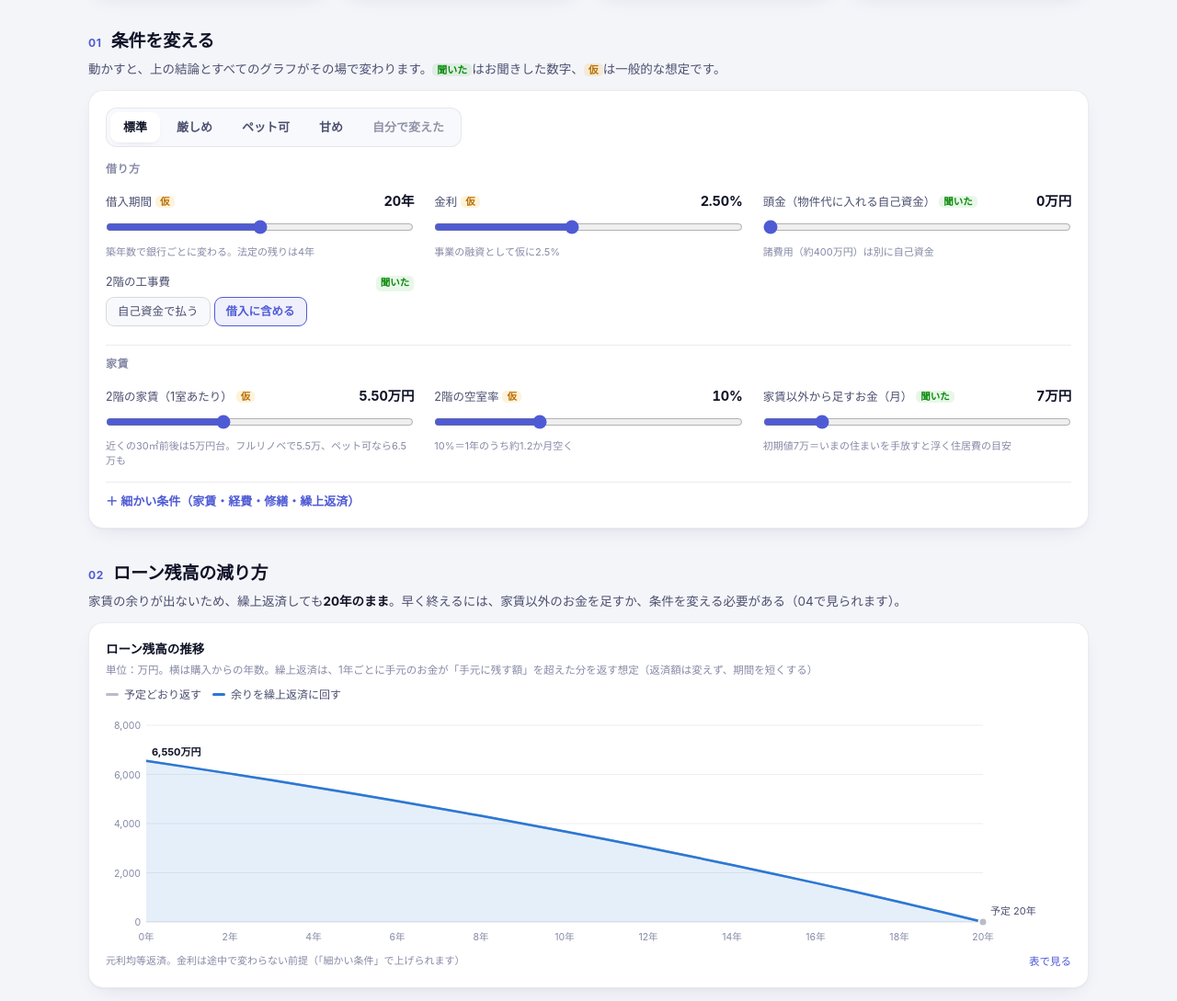
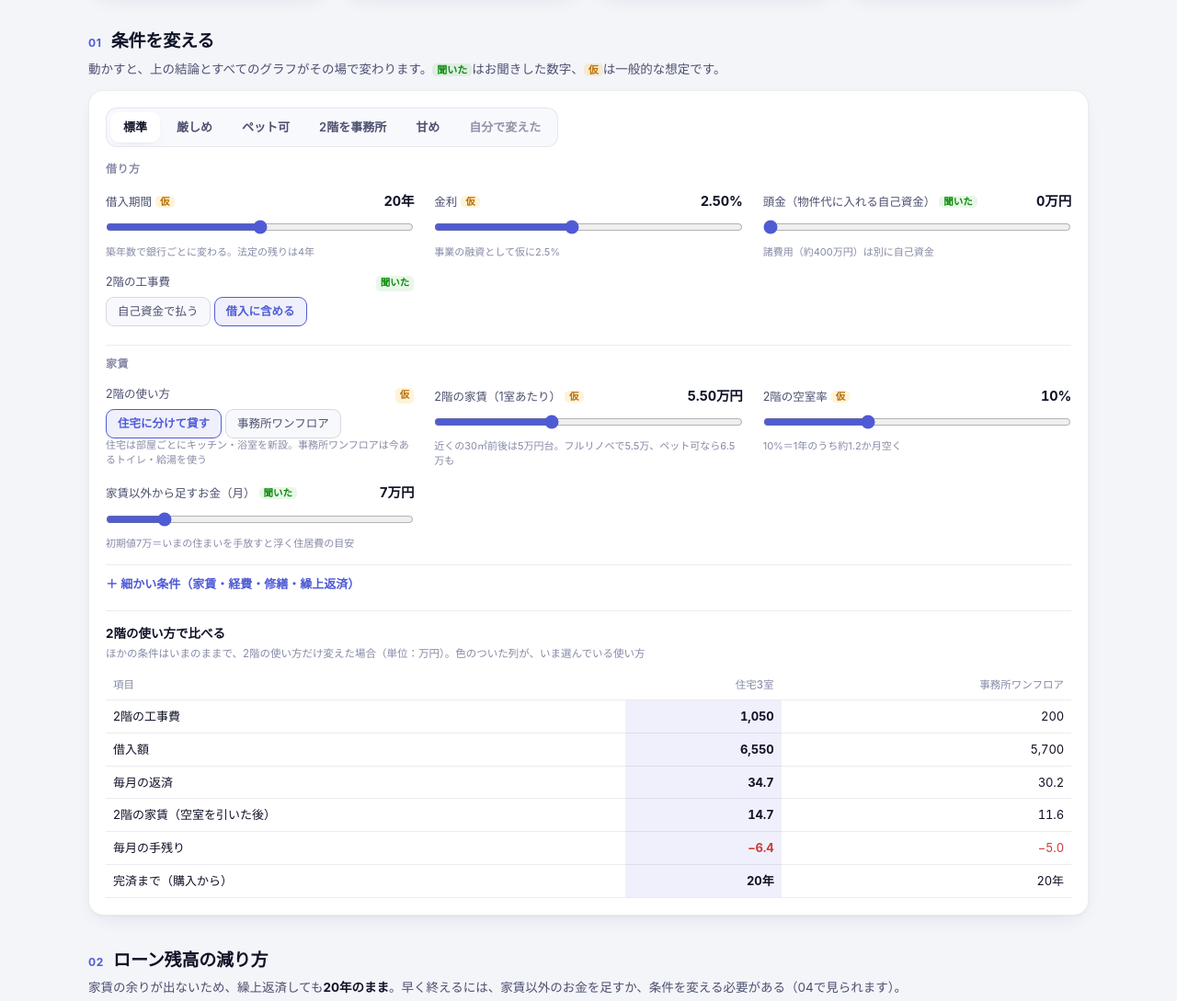
Before and after one commit to rin620317-cyber/building-loan-sim, a plain HTML site: page index.html in a window 1280 px wide. Shown: the part 760-1849 px from the top of the page at 92% size. Drawn offline with Linux system fonts and the light colour scheme.

Commit message:
2階を事務所ワンフロアにする案を追加
Co-Authored-By: Claude Opus 5.5 <noreply@anthropic.com>

```diff
--- a/index.html
+++ b/index.html
@@ -30,7 +30,7 @@
 --s1:#3987e5;--s2:#d95926;--s3:#199e70;--neutral:#4b4e6b;--neutral-2:#33354f;
 --good:#2fc72f;--bad:#ff6b6b;--warn:#fab219;--warn-s:rgba(250,178,25,.13);--bad-s:rgba(255,107,107,.12);--good-s:rgba(47,199,47,.12);
 --grid:rgba(160,170,255,.08);--shadow:0 12px 30px -16px rgba(0,0,0,.75)}
-*{box-sizing:border-box}
+*{box-sizing:border-box}[hidden]{display:none!important}
 html{scroll-behavior:smooth;scroll-padding-top:96px}
 body{margin:0;background:var(--bg);color:var(--ink);font-family:Inter,"Noto Sans JP","Hiragino Sans","Yu Gothic UI",sans-serif;font-size:14px;line-height:1.6;-webkit-font-smoothing:antialiased;transition:background-color .35s,color .35s}
 body::before{content:"";position:fixed;inset:0 0 auto;height:env(safe-area-inset-top,0px);z-index:30;background:var(--bg)}
@@ -197,10 +197,11 @@ details.more .ctl{margin-top:12px}
  <p class="msg">動かすと、上の結論とすべてのグラフがその場で変わります。<span class="who u" style="font-size:11px;font-weight:600;border-radius:5px;padding:0 5px">聞いた</span>はお聞きした数字、<span class="who k" style="font-size:11px;font-weight:600;border-radius:5px;padding:0 5px">仮</span>は一般的な想定です。</p>
  <div class="card">
   <div class="scen" role="group" aria-label="想定の切り替え">
-   <button type="button" data-s="std" class="on">標準</button><button type="button" data-s="hard">厳しめ</button><button type="button" data-s="pet">ペット可</button><button type="button" data-s="easy">甘め</button><button type="button" data-s="custom" disabled style="opacity:.6">自分で変えた</button>
+   <button type="button" data-s="std" class="on">標準</button><button type="button" data-s="hard">厳しめ</button><button type="button" data-s="pet">ペット可</button><button type="button" data-s="office">2階を事務所</button><button type="button" data-s="easy">甘め</button><button type="button" data-s="custom" disabled style="opacity:.6">自分で変えた</button>
   </div>
   <div class="ctl" id="ctl-main"></div>
   <details class="more"><summary>細かい条件（家賃・経費・修繕・繰上返済）</summary><div class="ctl" id="ctl-more"></div></details>
+  <div style="margin-top:18px;padding-top:14px;border-top:1px solid var(--line)"><p class="ct">2階の使い方で比べる</p><p class="cs">ほかの条件はいまのままで、2階の使い方だけ変えた場合（単位：万円）。色のついた列が、いま選んでいる使い方</p><div style="overflow-x:auto"><table id="t-use"></table></div></div>
  </div>
 </section>
 
@@ -324,9 +325,10 @@ const STD={price:5500,down:0,misc:400,renoLoan:1,term:20,rate:2.5,rateUp:0,rateU
  rent1:23.5,vac1:5,dec1:0,rooms:3,rentRoom:5.5,vac2:10,dec2:1,renoMonths:6,perRoom:350,
  tax:45,ins:12,util:1.5,mgmt:0,small:30,
  bigCost:1000,bigY:1,bigEvery:15,eqCost:300,eqY:2,direct:150,
- extra:7,prepay:1,buffer:300};
+ extra:7,prepay:1,buffer:300,use2:0,officeRent:13,officeReno:200,officeMonths:2};
 const SCEN={std:{},
  pet:{rentRoom:6.5},
+ office:{use2:1},
  hard:{rate:3.0,rateUp:1,rentRoom:5.0,vac2:20,vac1:10,dec2:1.5,perRoom:450,bigCost:1300,eqCost:400},
  easy:{rate:2.0,rentRoom:6.5,vac2:5,vac1:0,dec2:0.5,perRoom:300,bigCost:800}};
 // [キー, 名前, 最小, 最大, 刻み, 単位, 聞いた/仮, ひとこと, 置き場所]
@@ -337,13 +339,17 @@ const CTL=[
  ["down","頭金（物件代に入れる自己資金）",0,2000,50,"万円","u","諸費用（約400万円）は別に自己資金","main"],
  ["renoLoan","2階の工事費",0,1,1,"","u","","main",["自己資金で払う","借入に含める"]],
  ["@","家賃","main"],
- ["rentRoom","2階の家賃（1室あたり）",4,8,0.1,"万円","k","近くの30㎡前後は5万円台。フルリノベで5.5万、ペット可なら6.5万も","main"],
+ ["use2","2階の使い方",0,1,1,"","k","住宅は部屋ごとにキッチン・浴室を新設。事務所ワンフロアは今あるトイレ・給湯を使う","main",["住宅に分けて貸す","事務所ワンフロア"]],
+ ["rentRoom","2階の家賃（1室あたり）",4,8,0.1,"万円","k","近くの30㎡前後は5万円台。フルリノベで5.5万、ペット可なら6.5万も","main",null,"r"],
+ ["officeRent","2階の家賃（事務所ワンフロア）",8,20,0.5,"万円","k","約110㎡＝33坪。坪4,000円で13万円。駐車場なしの郊外なら11〜17万円が目安","main",null,"o"],
+ ["officeReno","事務所にする工事費",0,800,10,"万円","k","トイレ・給湯は残っている前提。内装・照明・エアコン・電気","main",null,"o"],
  ["vac2","2階の空室率",0,30,1,"%","k","10%＝1年のうち約1.2か月空く","main"],
  ["extra","家賃以外から足すお金（月）",0,40,1,"万円","u","初期値7万＝いまの住まいを手放すと浮く住居費の目安","main"],
- ["@","2階の部屋","more"],
- ["rooms","2階の部屋数",3,4,1,"室","u","","more",["3室","4室"]],
- ["perRoom","2階の工事費（1室あたり）",200,600,10,"万円","k","キッチン・浴室・トイレ・排水・内装","more"],
- ["renoMonths","工事の期間（2階の家賃なし）",0,12,1,"か月","k","","more"],
+ ["@","2階","more"],
+ ["rooms","2階の部屋数",3,4,1,"室","u","","more",["3室","4室"],"r"],
+ ["perRoom","2階の工事費（1室あたり）",200,600,10,"万円","k","キッチン・浴室・トイレ・排水・内装","more",null,"r"],
+ ["renoMonths","工事の期間（2階の家賃なし）",0,12,1,"か月","k","","more",null,"r"],
+ ["officeMonths","事務所の工事期間（2階の家賃なし）",0,6,1,"か月","k","","more",null,"o"],
  ["dec2","2階の家賃の下がり方",0,3,0.5,"%/年","k","古くなるほど下がる。最初の7割で止まる想定","more"],
  ["@","1階（テナント）","more"],
  ["rent1","1階の家賃",15,30,0.5,"万円","u","入居中のテナント","more"],
@@ -359,7 +365,7 @@ const CTL=[
  ["bigY","その1回目（購入から何年目）",1,15,1,"年目","u","これまで大規模修繕なし。雨漏り跡・外壁のひびあり","more"],
  ["bigEvery","そのあとの間隔",10,20,1,"年ごと","k","","more"],
  ["eqCost","給排水管・電気・受水槽の更新",0,1000,50,"万円","k","古い給水管・排水管・電気の更新。直結給水にすればポンプの更新は不要","more"],
- ["direct","直結給水への切替工事（1年目）",0,500,10,"万円","k","1階の給水ポンプをなくす工事。道路側の引込管を太くする工事が要ることも。地元の水道局に要確認","more"],
+ ["direct","直結給水への切替工事（1年目）",0,500,10,"万円","k","1階の給水ポンプをなくす工事。道路側の引込管を太くする工事が要ることも。地元の水道局に要確認","more",null,"r"],
  ["eqY","その時期（購入から何年目）",1,20,1,"年目","k","","more"],
  ["@","金利の上昇と繰上返済","more"],
  ["rateUp","6年目からの金利の上がり幅",0,2,0.25,"%","k","変動金利の場合の備え","more"],
@@ -371,20 +377,20 @@ let P={...STD}, scen="std";
 /* ===== 計算（画面とは切り離した部分） ===== */
 const pmt=(r,n,pv)=>n<=0?pv:(r===0?pv/n:pv*r/(1-Math.pow(1+r,-n)));
 const nper=(r,pay,pv)=>r===0?pv/pay:-Math.log(1-r*pv/pay)/Math.log(1+r);
-function renoCost(p){return p.rooms*p.perRoom}
+function renoCost(p){return p.use2?p.officeReno:p.rooms*p.perRoom}
 function loanOf(p){return Math.max(0,p.price-p.down+(p.renoLoan?renoCost(p):0))}
 function monthFlow(p,m){ // m=1.. 購入からの月
  const y=Math.ceil(m/12);
  const f1=Math.max(.7,Math.pow(1-p.dec1/100,y-1)), f2=Math.max(.7,Math.pow(1-p.dec2/100,y-1));
  const in1=p.rent1*(1-p.vac1/100)*f1;
- const in2=m<=p.renoMonths?0:p.rooms*p.rentRoom*(1-p.vac2/100)*f2;
+ const in2=m<=(p.use2?p.officeMonths:p.renoMonths)?0:(p.use2?p.officeRent:p.rooms*p.rentRoom)*(1-p.vac2/100)*f2;
  const exp=(p.tax+p.ins+p.small)/12+p.util+in2*p.mgmt/100;
  return {in1,in2,exp};
 }
 function eventsIn(p,y){const e=[];
  if(y>=p.bigY&&(y-p.bigY)%p.bigEvery===0)e.push(["外壁・屋上防水",p.bigCost]);
  if(y===p.eqY&&p.eqCost>0)e.push(["給排水管・電気・受水槽",p.eqCost]);
- if(y===1&&p.direct>0)e.push(["直結給水への切替工事",p.direct]);
+ if(y===1&&p.direct>0&&!p.use2)e.push(["直結給水への切替工事",p.direct]);
  return e}
 function sim(p,o={}){
  const prepay=o.prepay??!!p.prepay, extra=o.extra??p.extra;
@@ -508,7 +514,7 @@ function chSens(){
   s+=`<rect x="${x}" y="${y(yy)}" width="${bwd}" height="${y(0)-y(yy)}" rx="4" fill="var(--s1)" opacity="${cur?1:.4}"/>`;
   s+=`<text x="${x+bwd/2}" y="${y(yy)-6}" text-anchor="middle" font-size="${w<420?9.5:11}" font-weight="${cur?700:500}" fill="${cur?"var(--ink)":"var(--ink-2)"}">${yr1(r.m)}</text>`;
   s+=`<text x="${x+bwd/2}" y="${h-12}" text-anchor="middle" font-size="10.5" fill="var(--ink-3)">${r.e}万</text>`;
-  s+=`<rect class="hit" x="${pad.l+i*bw}" y="${pad.t}" width="${bw}" height="${h-pad.t-pad.b}" data-tip="<b>毎月 ${r.e}万円 足すと</b><br>購入から ${ym(r.m)}で完済<br>（2階の完成からは ${ym(r.m-P.renoMonths)}）"/>`});
+  s+=`<rect class="hit" x="${pad.l+i*bw}" y="${pad.t}" width="${bw}" height="${h-pad.t-pad.b}" data-tip="<b>毎月 ${r.e}万円 足すと</b><br>購入から ${ym(r.m)}で完済<br>（2階の完成からは ${ym(r.m-(P.use2?P.officeMonths:P.renoMonths))}）"/>`});
  s+=`<text x="${w-pad.r}" y="${h}" text-anchor="end" font-size="10" fill="var(--ink-3)">毎月足すお金</text>`;
  el.innerHTML=`<svg viewBox="0 0 ${w} ${h}" height="${h}" role="img" aria-label="毎月足すお金と完済までの年数">${s}</svg>`;
  return res;
@@ -544,8 +550,8 @@ function render(){
  const base=sim(P,{prepay:false}),pre=sim(P,{prepay:!!P.prepay}),t=typical(P),T=P.term;
  const sens=chSens();
  const isStd=sameAs(STD)&&scen==="std";
- const who=isStd?"標準ケースでは":(scen==="hard"&&sameAs({...STD,...SCEN.hard})?"厳しめの想定では":(scen==="easy"&&sameAs({...STD,...SCEN.easy})?"甘めの想定では":(scen==="pet"&&sameAs({...STD,...SCEN.pet})?"ペット可にした場合":"いまの条件では")));
- const fromDone=pre.payoff-P.renoMonths;
+ const who=isStd?"標準ケースでは":(scen==="hard"&&sameAs({...STD,...SCEN.hard})?"厳しめの想定では":(scen==="easy"&&sameAs({...STD,...SCEN.easy})?"甘めの想定では":(scen==="pet"&&sameAs({...STD,...SCEN.pet})?"ペット可にした場合":(scen==="office"&&sameAs({...STD,...SCEN.office})?"2階を事務所にした場合":"いまの条件では"))));
+ const fromDone=pre.payoff-(P.use2?P.officeMonths:P.renoMonths);
  $("#h1").innerHTML=`${who}、2階の完成から<span class="big">約${ym(fromDone)}</span>で完済${pre.payoff<T*12-1?"":`（借入期間${T}年どおり）`}`;
  const own=P.misc+P.down+(P.renoLoan?0:renoCost(P));
  $("#lede").innerHTML=`購入からは${ym(pre.payoff)}（${NOW+Math.floor(pre.payoff/12)}年ごろ・築${Math.round(AGE0+pre.payoff/12)}年）。借入 ${f0(base.loan)}万円・${P.rate}%・${T}年、自己資金 ${f0(own)}万円の場合。`;
@@ -588,6 +594,9 @@ function render(){
  $("#t-rep").innerHTML=`<tr><th>時期</th><th class="l">内容</th><th>費用</th></tr>`+ev.map(e=>`<tr><td>${e[0]}年目（${NOW+e[0]}年・築${AGE0+e[0]}）</td><td class="l">${e[1]}</td><td class="num">${f0(e[2])}</td></tr>`).join("")+
   `<tr><td>毎年</td><td class="l">小さな修繕・入退去の費用</td><td class="num">${f0(P.small)}／年</td></tr><tr><td><b>${T}年の合計</b></td><td class="l"></td><td class="num"><b>${f0(t.evTotal+P.small*T)}</b></td></tr>`;
  $("#m6").innerHTML=`大きな修繕は${T}年で<b>${ev.length}回・計${f0(t.evTotal)}万円</b>（仮）。1回目は<b>${P.bigY}年目</b>に置いていますが、前回いつ直したかがわかれば差しかえます。`;
+ const UC=[0,1].map(u=>{const q={...P,use2:u},b=sim(q,{prepay:!!q.prepay}),tt=typical(q);return {u,loan:b.loan,reno:renoCost(q),in2:tt.in2,pay:tt.pay,net:tt.net,po:b.payoff}});
+ const hl=c=>c.u===P.use2?' style="background:var(--brand-s);font-weight:700"':"";
+ $("#t-use").innerHTML=`<tr><th>項目</th><th>住宅${P.rooms}室</th><th>事務所ワンフロア</th></tr>`+[["2階の工事費",c=>f0(c.reno)],["借入額",c=>f0(c.loan)],["毎月の返済",c=>f1(c.pay)],["2階の家賃（空室を引いた後）",c=>f1(c.in2)],["毎月の手残り",c=>`<span class="${c.net<0?"neg":""}">${f1(c.net)}</span>`],["完済まで（購入から）",c=>ym(c.po)]].map(([l,f])=>`<tr><td>${l}</td>${UC.map(c=>`<td class="num"${hl(c)}>${f(c)}</td>`).join("")}</tr>`).join("");
  chBal(base,pre);chWF(t);chCF(pre);chAge(pre);
 }
 
@@ -598,15 +607,15 @@ function buildCtl(){
   $("#ctl-"+place).innerHTML=CTL.filter(c=>(c[0]==="@"?c[2]:c[8])===place).map(c=>{
    if(c[0]==="@")return `<div class="grp">${c[1]}</div>`;
    const tag=`<span class="who ${c[6]}">${c[6]==="u"?"聞いた":"仮"}</span>`;
-   if(c[9])return `<div class="sl"><label>${c[1]}${tag}</label><div class="tg" data-k="${c[0]}">${c[9].map((o,i)=>`<button type="button" data-v="${i?c[3]:c[2]}">${o}</button>`).join("")}</div>${c[7]?`<small>${c[7]}</small>`:""}</div>`;
-   return `<div class="sl"><label for="r-${c[0]}"><span>${c[1]}${tag}</span><b id="v-${c[0]}" class="num"></b></label><input type="range" id="r-${c[0]}" min="${c[2]}" max="${c[3]}" step="${c[4]}" data-k="${c[0]}">${c[7]?`<small>${c[7]}</small>`:""}</div>`;
+   if(c[9])return `<div class="sl"${c[10]?` data-use="${c[10]}"`:""}><label>${c[1]}${tag}</label><div class="tg" data-k="${c[0]}">${c[9].map((o,i)=>`<button type="button" data-v="${i?c[3]:c[2]}">${o}</button>`).join("")}</div>${c[7]?`<small>${c[7]}</small>`:""}</div>`;
+   return `<div class="sl"${c[10]?` data-use="${c[10]}"`:""}><label for="r-${c[0]}"><span>${c[1]}${tag}</span><b id="v-${c[0]}" class="num"></b></label><input type="range" id="r-${c[0]}" min="${c[2]}" max="${c[3]}" step="${c[4]}" data-k="${c[0]}">${c[7]?`<small>${c[7]}</small>`:""}</div>`;
   }).join("")});
  document.querySelectorAll("input[type=range]").forEach(r=>r.addEventListener("input",()=>{P[r.dataset.k]=+r.value;setScen("custom");sync();redraw()}));
  document.querySelectorAll(".tg button").forEach(b=>b.addEventListener("click",()=>{P[b.parentElement.dataset.k]=+b.dataset.v;setScen("custom");sync();redraw()}));
  document.querySelectorAll(".scen button[data-s]").forEach(b=>b.addEventListener("click",()=>{if(b.dataset.s==="custom")return;P={...STD,...SCEN[b.dataset.s]};setScen(b.dataset.s);sync();redraw()}));
 }
 function setScen(s){scen=s;document.querySelectorAll(".scen button").forEach(b=>b.classList.toggle("on",b.dataset.s===s))}
-function sync(){CTL.forEach(c=>{if(c[0]==="@")return;const v=P[c[0]];
+function sync(){document.querySelectorAll(".sl[data-use]").forEach(d=>d.hidden=(d.dataset.use==="o")!==!!P.use2);CTL.forEach(c=>{if(c[0]==="@")return;const v=P[c[0]];
  if(c[9]){document.querySelectorAll(`.tg[data-k="${c[0]}"] button`).forEach(b=>b.classList.toggle("on",+b.dataset.v===v));return}
  $("#r-"+c[0]).value=v;$("#v-"+c[0]).textContent=fmtV(c,v)})}
 function redraw(){document.querySelectorAll(".anim").forEach(a=>{a.dataset.shown=1;a.classList.remove("play")});render()}
```
